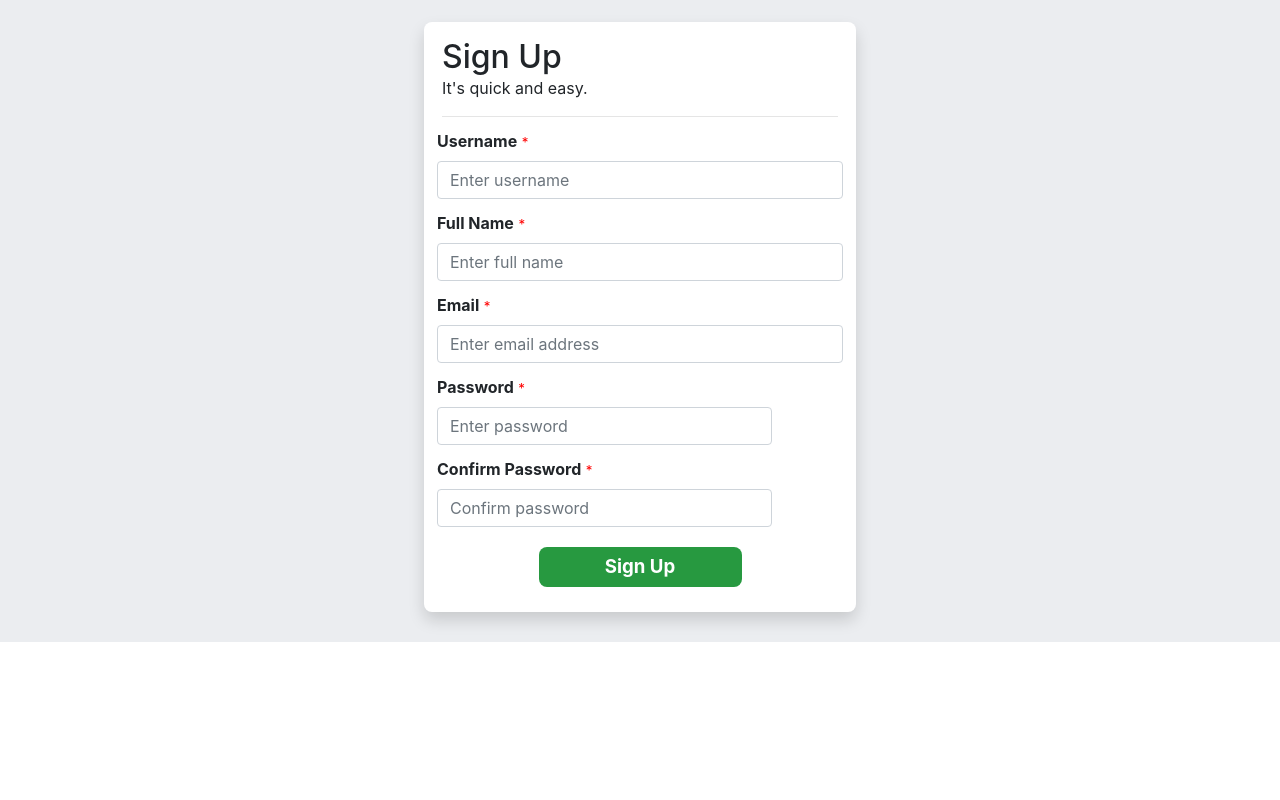
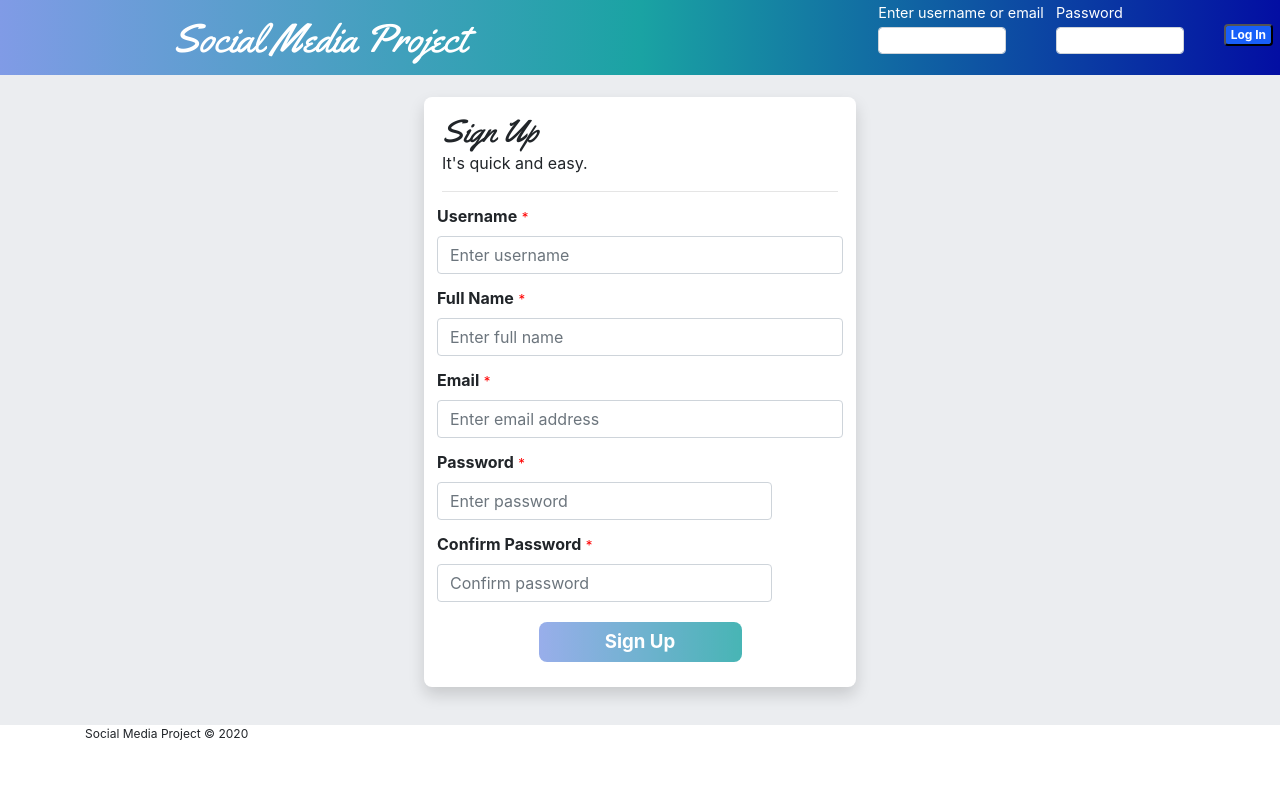
Before and after one commit to bmagana5/senior_project, a PHP site: page /signup.html in a window 1280 px wide. Run offline with PHP 8.4, Linux system fonts and the light colour scheme.

Commit message:
Changed the overall appearance of the sign up form and also added a small login form to the header of the signup form. The css file contains more styling to improve the webpage's aesthetic. The connection.php script will have methods implemented that will handle retrieving user information and validating password.

```diff
--- a/css/signup.css
+++ b/css/signup.css
@@ -1,18 +1,42 @@
+html, body {
+    margin: 0;
+    height: 100%;
+}
+
 .header {
-    height: 20%;
-    background-color: #556ea6;
+    height: 75px;
+    background-image: linear-gradient(to right, rgb(128, 155, 230), rgb(26, 163, 163), rgb(3, 14, 163));
+    overflow: auto;
+}
+
+h1#projectname {
+    color: white;
+    margin: 0;
+    font-family: 'Yellowtail', cursive;
+    text-align: center;
+    height: 100%;
+    padding-top: 15px;
+    user-select: none;
+    font-size: 2.5em;
+    white-space: nowrap;
 }
 
 .body {
     background-color: #ebedf0;
     padding: 22px 0px 30px; /* top, left&right, bottom */
+    height: 650px;
+}
+
+.footer {
+    height: 60px;
 }
 
 h2 {
     margin: 0px;
+    font-family: 'Yellowtail', cursive;
 }
 
-form {
+form.block {
     background-color: white;
     border-radius: 0.5rem;
     margin: auto;
@@ -20,6 +44,37 @@ form {
     height: 590px;
     padding: 16px 18px;
     user-select: none;
+}
+
+label.inline-label {
+    color: white;
+    font-size: 0.9em;
+    user-select: none;
+    white-space: nowrap;
+    margin-bottom: 0.2rem;
+}
+
+input.inline-field {
+    height: calc(1.5em + 0.2rem);
+    padding: .175rem;
+}
+
+#inline-submit-btn {
+    background-color: rgb(24, 95, 248);
+    opacity: 1.0;
+    color: white;
+    outline: none;
+}
+
+#inline-submit-btn:hover {
+    outline: none;
+    opacity: 0.9;
+
+}
+
+#inline-submit-btn:active {
+    outline: none;
+    opacity: 0.8;
 }
 
 span.error {
@@ -48,7 +103,7 @@ hr {
 }
 
 #submitBtn {
-    background-color: #108f2c;
+    background-image: linear-gradient(to right, rgb(128, 155, 230), rgb(26, 163, 163));
     border-radius: 0.5rem;
     color: white;
     font-size: 14pt;
@@ -57,9 +112,16 @@ hr {
     border: none;
     cursor: pointer;
     width: 50%;
-    opacity: 0.9;
+    opacity: 0.8;
+    outline: none;
 }
 
 #submitBtn:hover {
+    opacity: 0.9;
+    outline: none;
+}
+
+#submitBtn:active {
+    outline: none;
     opacity: 1.0;
 }
--- a/signup.html
+++ b/signup.html
@@ -6,18 +6,46 @@
         <meta name="viewport" content="width=device-width, initial-scale=1, shrink-to-fit=no">
         <link rel="stylesheet" href="https://stackpath.bootstrapcdn.com/bootstrap/4.3.1/css/bootstrap.min.css" integrity="sha384-ggOyR0iXCbMQv3Xipma34MD+dH/1fQ784/j6cY/iJTQUOhcWr7x9JvoRxT2MZw1T" crossorigin="anonymous">
         <link rel="stylesheet" href="css/signup.css">
+        <link rel="preconnect" href="https://fonts.gstatic.com">
+        <link href="https://fonts.googleapis.com/css2?family=Yellowtail&display=swap" rel="stylesheet">
     </head>
     <body>
-
         <div class="container-fluid header">
+            <div class="row">
+                <div class="col-6">
+                    <h1 id="projectname">Social Media Project</h1>
+                </div>
+                <div class="col-2"><!-- Just a formatting div; nothing more --></div>
+                <div class="col-4">
+                    <form method="post" action="connection.php">
+                        <input type="text" name="form-type" value="log-in" hidden>
+                        <div class="row">
+                            <div class="col-5">
+                                <div class="form-group">
+                                    <label for="login-userfield" class="inline-label">Enter username or email</label>
+                                    <input type="text" name="login-userfield" class="form-control shadow-none inline-field">
+                                </div>
+                            </div>
+                            <div class="col-5">
+                                <div class="form-group">
+                                    <label for="login-password" class="inline-label">Password</label>
+                                    <input type="password" name="login-password" class="form-control shadow-none inline-field">
+                                </div>
+                            </div>
+                            <div class="col-2">
+                                <button type="submit" class="badge mt-4" id="inline-submit-btn">Log In</button>
+                            </div>
+                        </div>
+                    </form>
+                </div>
+            </div>
         </div>
         <div class="container-fluid body">
-            <!-- this page's php script will handle submitted form data -->
             <div id="userAddSuccess" class="container alert alert-success alert-dismissible " style="display: none;">
                 <button type="button" class="close" data-dismiss="alert">&times;</button>
                 <strong>Success!</strong> User successfully added to database!
             </div>
-            <form method="post" action="connection.php" class="shadow bg-white" onsubmit="confirmFieldValidity()">
+            <form method="post" action="connection.php" class="shadow bg-white block" onsubmit="confirmFieldValidity()">
                 <input type="text" name="form-type" value="sign-up" hidden>
                 <div class="container form-content">
                     <h2>Sign Up</h2>
@@ -55,10 +83,10 @@
                     </div>
                     <div class="row">
                         <div class="col-10 form-group">
-                            <label for="password"><b>Password</b></label>
+                            <label for="signup-password"><b>Password</b></label>
                             <span class="error">* </span><span class="error" id="errorpasswordField"></span>
                             <input type="password" id="passwordField" class="form-control shadow-none" placeholder="Enter password"
-                                name="password" onkeyup="validateField(this)" onkeydown="validateField(this)" data-placement="left"
+                                name="signup-password" onkeyup="validateField(this)" onkeydown="validateField(this)" data-placement="left"
                                 data-trigger="keyup" title="Must be at least 8 characters">
                         </div>
                     </div>
@@ -79,8 +107,9 @@
                 </div>
             </form>
         </div>
-        <div class="footer" onload="">
-            <!-- <?php include 'footer.php'; ?> -->
+        <div class="footer">
+            <p class='container' style='font-size: 12px;'>
+                Social Media Project &copy; 2020
         </div>
         <script src="https://code.jquery.com/jquery-3.3.1.slim.min.js" integrity="sha384-q8i/X+965DzO0rT7abK41JStQIAqVgRVzpbzo5smXKp4YfRvH+8abtTE1Pi6jizo" crossorigin="anonymous"></script>
         <script src="https://cdnjs.cloudflare.com/ajax/libs/popper.js/1.14.7/umd/popper.min.js" integrity="sha384-UO2eT0CpHqdSJQ6hJty5KVphtPhzWj9WO1clHTMGa3JDZwrnQq4sF86dIHNDz0W1" crossorigin="anonymous"></script>
```
Also changed, not shown: connection.php (+13 -6 lines), 1 other file.
